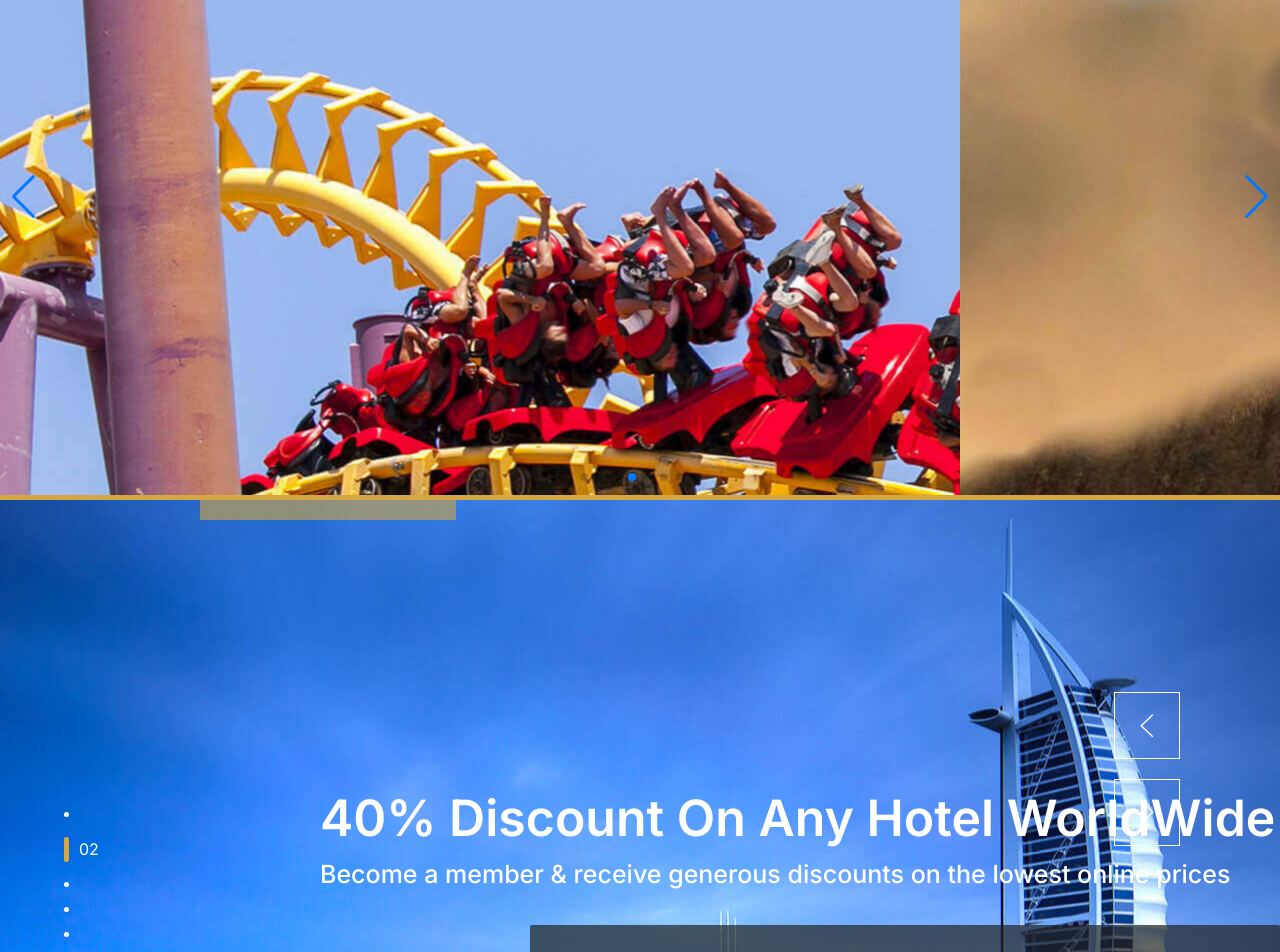
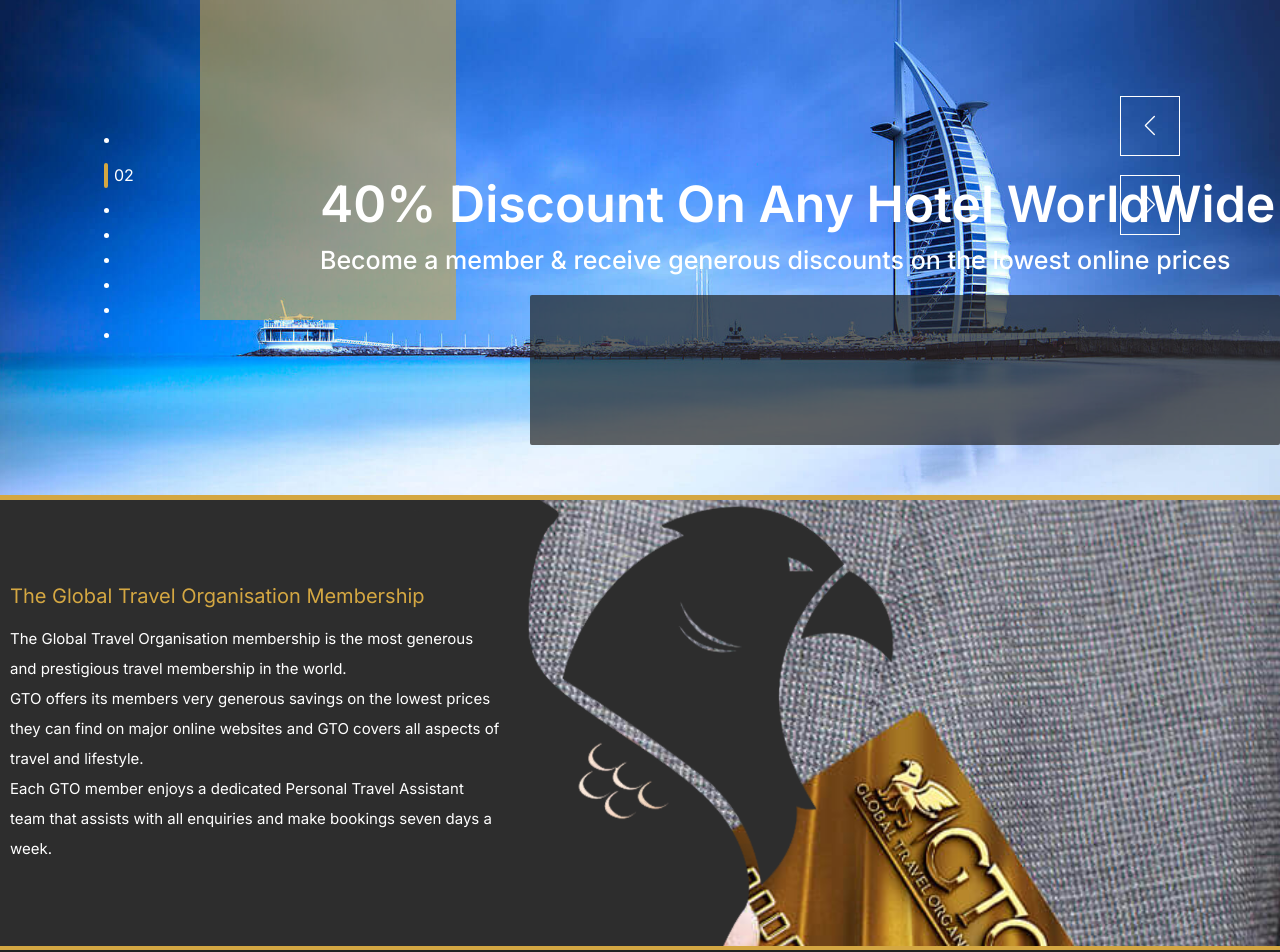
Before and after one commit to Youssef-Hossam2274/GTO-Clone, a Next.js app: page / in a window 1280 px wide. Shown: the part 280-1232 px from the top of the page. Built offline with nearby package versions, Linux system fonts and the light colour scheme.

Commit message:
finish the Swiper Slider

```diff
--- a/app/layout.tsx
+++ b/app/layout.tsx
@@ -8,8 +8,9 @@
 const inter = Inter({ subsets: ["latin"] });
 
 export const metadata: Metadata = {
-  title: "GTO",
+  title: "Copy-GTO",
   description: "Generated by create next app",
+  icons:"../images/favicon.ico"
 };
 
 export default function RootLayout({
--- a/app/page.tsx
+++ b/app/page.tsx
@@ -16,7 +16,7 @@
     <div>
       <div className={style.homePage}>
         <SliderSwiper/>
-        <ImageSlider/>
+        {/* <ImageSlider/> */}
         <OrganisationMembership/>
         <GtoNumbers/>
         <MemberShipBenefits/>
--- a/component/SliderSwiper/index.tsx
+++ b/component/SliderSwiper/index.tsx
@@ -1,5 +1,5 @@
 "use client";
-import { Navigation, Pagination, Scrollbar, A11y } from "swiper/modules";
+import { Navigation, Pagination, A11y,EffectFade } from "swiper/modules";
 
 import { Swiper, SwiperSlide } from "swiper/react";
 // Import Swiper styles
@@ -21,6 +21,7 @@
 import arrow from "@/images/prevArrow.svg";
 import { Autoplay } from "swiper/modules";
 import { useEffect, useState } from "react";
+import smallArrow from "@/images/smallArrow.svg";
 
 let IMAGES = [
   {
@@ -82,53 +83,54 @@
 ];
 
 export default function SliderSwiper() {
-  //   const [first, setfirst] = useState(false);
-
-  //   useEffect(() => {
-  //     setTimeout(() => {
-  //       setfirst(true);
-  //     }, 200);
-  //   }, [first]);
-
-//   const handleSlideChange = () => {
-//     const elements = document.querySelectorAll('.imgSwiper, .description, .join-now, .slider-titles, .slider-description');
-//     elements.forEach(el => {
-//         if (el instanceof HTMLElement) {
-//             el.style.animation = 'none';
-//             el.offsetHeight; // Trigger a reflow
-//             el.style.animation = "";
-//         }
-//     });
-// };
-
-  return (
-    // first && (
-    <Swiper
-      // install Swiper modules
-      modules={[Navigation, Pagination, Scrollbar, A11y, Autoplay]}
+    return (
+<Swiper className="swiper-container"
+      spaceBetween={50}
       slidesPerView={1}
-      navigation
-      pagination={{ clickable: true }}
       loop={true}
       autoplay={{
-        delay: 1000,
-
+        delay: 4000,
         disableOnInteraction: false,
       }}
-    //   onSlideChange={handleSlideChange}
+      pagination={{
+        clickable: true,
+        renderBullet: (index, className) => {
+          return `<span class="${className}"><span class="bullet-divider">0${index+1}</span> </span>`;
+        },
+      }}
+      navigation
+      modules={[Navigation, Pagination, A11y, Autoplay,EffectFade]}
+      // effect="fade"
     >
-      {IMAGES.map((imageDetail) => {
-        return (
-          <SwiperSlide className="tst" key={imageDetail.id}>
-            <Image
-              className="imgSwiper"
-              src={imageDetail.img}
-              alt="image-slider"
-            />
-          </SwiperSlide>
-        );
-      })}
+      {
+        IMAGES.map(sliderDetail =>{
+          return(
+            <SwiperSlide key={sliderDetail.id}>
+              <div className="rectangle-slider"></div>
+              <Image id="imageSlider" src={sliderDetail.img} alt='img'/>
+              <div id="description-box">
+                  <p id='description'>
+                      {sliderDetail.description}
+                  </p>
+                  <div id="join-now">
+                      <p>Join Now</p>
+                      <Image src={smallArrow} alt='smallArrow' style={{width : "20px"}}/>
+                  </div>
+              </div>
+              <div id="slider-text">
+                  <p id="slider-titles">
+                      {sliderDetail.title}
+                  </p>
+                  <p id="slider-description">
+                      Become a member & receive generous discounts on the lowest  online prices
+                  </p>
+              </div>
+            </SwiperSlide>
+          )
+        })
+      }
+
     </Swiper>
-  );
-  //   );
+
+    );
 }
--- a/component/SliderSwiper/styles.css
+++ b/component/SliderSwiper/styles.css
@@ -1,36 +1,114 @@
-.swiper{
-    display: flex;
-    justify-content: center;
-    align-items: center;
-    /* background-color: red; */
-    /* color: red; */
+.swiper-container {
     width: 100%;
+    position: relative;
     height: 600px;
     border-bottom: solid #d4a742 5px;
 }
-.swiper-slide img{
-    height: 100%;
-    text-align: center;
-    width: 100%;
-    object-fit: cover;
+
+
+.swiper-pagination{
+    bottom: 0 !important;
+    top: 40% !important;
+    left: 100px !important;
+    display: flex;
+    flex-direction: column;
+    gap: 20px;
+    height: fit-content !important;
+    width: fit-content !important;
+}
+@media (max-width: 1000px){
+    .swiper-pagination{
+        left: 50px !important;
+    }
 }
 
-/*----------------------------------------------- */
-
-.image-slider-component{
-    display: flex;
-    width: 100%;
-    overflow: hidden;
-    flex-direction: column;
-    position: relative;
-    height: 630px;
-    border-bottom: solid #d4a742 5px;
-}
-@media (max-width: 650px) {
-    .image-slider-component{
-        height: 500px;
+@media (max-width: 600px){
+    .swiper-pagination{
+        display: none;
     }
 }
+
+.bullet-divider{
+    display: none;
+}
+
+.swiper-pagination-bullet-active .bullet-divider{
+    display: flex;
+    margin-left: 10px;
+    font-size: 16px;
+}
+
+.swiper-pagination-bullet{
+    gap: 3px;
+    background-color: white;
+    opacity: 1;
+    transition: 0.3s;
+    width: 5px;
+    border-radius: 50%;
+    height: 5px;
+}
+
+.swiper-pagination-bullet-active{
+    background-color: #d4a742;
+    height: 25px;
+    width: 4px;
+    border-radius: 2px;
+}
+
+.swiper-button-next,
+.swiper-button-prev {
+    color: white;
+    border: solid white 1px;
+    padding: 10px;
+    width: 60px;
+    height: 60px;
+    display: flex;
+    align-items: center;
+    justify-content: center;
+    transition: 0.3s;
+}
+
+.swiper-button-next{
+    right: 100px;
+}
+
+.swiper-button-prev{
+    top: calc(40% - 20px);
+    left: calc(100% - 160px);
+}
+
+@media(max-width: 600px){
+    .swiper-button-next{
+        top: calc(100% - 100px);
+        right: 35%;
+    }
+
+    .swiper-button-prev{
+        top: calc(100% - 100px);
+        left: 30%;
+    }
+}
+
+
+.swiper-button-next:hover,
+.swiper-button-prev:hover {
+  transform: scale(1.08);
+  background-color: #d4a742;
+  border-color: #d4a742;
+}
+
+.swiper-button-next:after,
+.swiper-button-prev:after {
+    font-size: 20px;
+}
+
+
+/* .slide-content {
+    display: flex;
+    align-items: center;
+    justify-content: center;
+} */
+
 
 @keyframes image-scale-down{
     0%{
@@ -40,88 +118,15 @@
         scale: 100%;
     }
 }
-.imgSwiper{
+
+.swiper-slide-active #imageSlider{
     position: relative;
     animation-name: image-scale-down;
-    animation-duration: 1s;
+    animation-duration: 4s;
     width: 100%;
     object-fit: cover;
     height: inherit;
-    /* scale: 1.1; */
 }
-@media (max-width: 1050px) {
-    @keyframes image-scale-down{
-        0%{
-            width: 100%;
-            scale: 150%;
-        }
-        100%{
-            width: 100%;
-            scale: 110%;
-        }
-    }
-    .imgSwiper{
-        top: 30px;
-    }
-}
-@media (max-width: 650px) {
-    .imgSwiper{
-        height: 100%;
-        animation: none;
-        top: 0;
-        scale: 1.7;
-    }
-}
-
-.next-prev{
-    position: absolute;
-    top: calc(50% - 120px);
-    right: 100px;
-    display: flex;
-    flex-direction: column;
-    align-items: center;
-    gap: 20px;
-    cursor: pointer;
-    z-index: 40;
-}
-
-@media (max-width: 760px) {
-    .next-prev{
-        top: 50%;
-        right: 30px;
-        z-index: 40 ;
-        cursor: pointer;
-    }
-}
-
-@media (max-width: 600px) {
-    .next-prev{
-        flex-direction: row;
-        right: 35%;
-        top: 80%;
-    }
-}
-
-.next-prev span{
-    font-size: 20px;
-    background-color: transparent;
-    text-align: center;
-    padding: 20px 25px;
-    border: solid white 1px;
-    transition: 0.2s;
-}
-.next-prev img{
-    color: white;
-}
-
-.next-arrow{
-    transform: rotate(180deg);
-}
-
-.next-prev span:hover{
-    background-color: #d4a742;
-}
-
 @keyframes rectangle-scale-down {
     0%{
         top: -400px;
@@ -133,7 +138,7 @@
 
     }
 }
-.rectangle-slider{
+.swiper-slide-active .rectangle-slider{
     position: absolute;
     width: 300px;
     width: 20%;
@@ -146,56 +151,19 @@
     animation-name: rectangle-scale-down;
     animation-duration: 4s;
 }
-
 @media (max-width: 1050px) {
-    .rectangle-slider{
+    .swiper-slide-active #rectangle-slider{
         width: 200px;
         height: 400px;
     }
 }
 @media (max-width: 600px) {
-    .rectangle-slider{
+    .swiper-slide-active #rectangle-slider{
         display: none;
     }
 }
 
-.dots{
-    position: absolute;
-    gap: 20px;
-    top: 50%;
-    left: 5%;
-    display: flex;
-    flex-direction: column;
-    position: absolute;
-}
-@media (max-width: 600px) {
-    .dots{
-        display: none;
-    }
-}
-
-.dot{
-    background-color: white;
-    width: 5px;
-    height: 5px;
-    border-radius: 50%;
-    cursor: pointer;
-}
-
-.active{
-    height: 25px;
-    border-radius: 2px;
-    display: flex;
-    background-color:#d4a742 ;
-    transition: 0.3s;
-}
-
-.dot-number{
-    display: flex;
-    gap: 10px;
-}
-
-.description-box{
+.swiper-slide-active #description-box{
     width: 750px;
     height: 150px;
     display: flex;
@@ -210,17 +178,16 @@
     z-index: 10;
 }
 @media (max-width: 1050px) {
-    .description-box{
+    .swiper-slide-active #description-box{
         width: 80%;
         bottom: 20px;
     }
 }
 @media (max-width: 760px) {
-    .description-box{
+    .swiper-slide-active #description-box{
         display: none;
     }
 }
-
 @keyframes description-animation{
     from{
         bottom: -100px;
@@ -232,7 +199,7 @@
     }
 }
 
-.description{
+.swiper-slide-active #description{
     position: relative;
     width: 50%;
     line-height: 27px;
@@ -253,7 +220,7 @@
     }
 }
 
-.join-now{
+.swiper-slide-active #join-now{
     position: relative;
     width: 50%;
     display: flex;
@@ -267,8 +234,6 @@
     transition: 0.2s;
     animation: join-now-animation 1s;
 }
-
-
 @keyframes slider-titles{
     0%{
         opacity: 0;
@@ -280,7 +245,7 @@
     }
 }
 
-.slider-text{
+.swiper-slide-active #slider-text{
     max-width: 80%;
     display: flex;
     flex-direction: column;
@@ -291,14 +256,14 @@
 }
 
 @media (max-width: 1050px) {
-    .slider-text{
+    .swiper-slide-active #slider-text{
         left: 15%;
         max-width: 80%;
     }
 }
 
 @media (max-width: 600px) {
-    .slider-text{
+    .swiper-slide-active #slider-text{
         max-width: 100%;
         text-align: center;
         top: 30%;
@@ -306,7 +271,7 @@
     }
 }
 
-.slider-titles{
+.swiper-slide-active #slider-titles{
     position: relative;
     font-size: 50px;
     font-weight: 600;
@@ -314,14 +279,14 @@
 }
 
 @media (max-width: 1050px) {
-    .slider-titles{
+    .swiper-slide-active #slider-titles{
         font-size: 45px;
         font-weight: 600;
     }
 }
 
 
-.slider-description{
+.swiper-slide-active #slider-description{
     position: relative;
     font-size: 25px;
     font-weight: 500;
@@ -329,7 +294,7 @@
 }
 
 @media (max-width: 1050px) {
-    .slider-description{
+    .swiper-slide-active #slider-description{
         font-size: 25px;
         font-weight: 600;
     }
```
Also changed, not shown: 1 other file (tests, documents, lock files or other folders).
